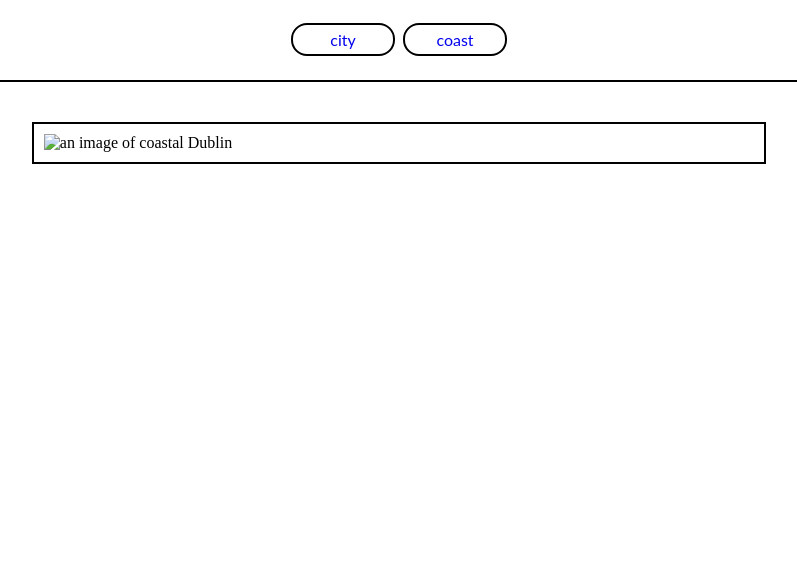
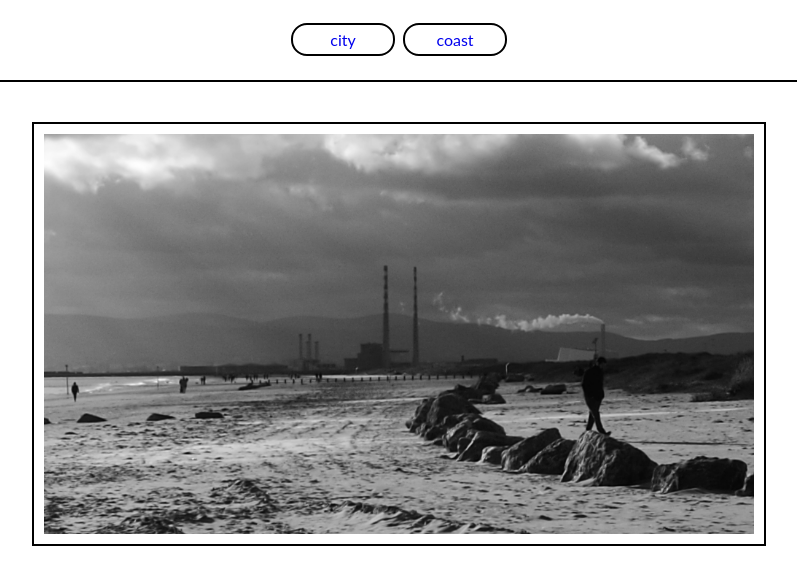
Before and after one commit to GNaces/GNaces4.0, a plain HTML site: page coast.html in a window 1280 px wide. Shown: the part 62-646 px from the top of the page, without its empty margins (241-1038 px from the left). Drawn offline with Linux system fonts and the light colour scheme.

Commit message:
modify image link

```diff
--- a/coast.html
+++ b/coast.html
@@ -20,7 +20,7 @@
     </nav>
     <section>
         <figure>
-            <img src="assets/images/beach.jpg" alt="an image of coastal Dublin">
+            <img src="assets/images/beach (1).jpg" alt="an image of coastal Dublin">
         </figure>
     </section>
 </body>
```
Also changed, not shown: index.html (+1 -1 lines).
